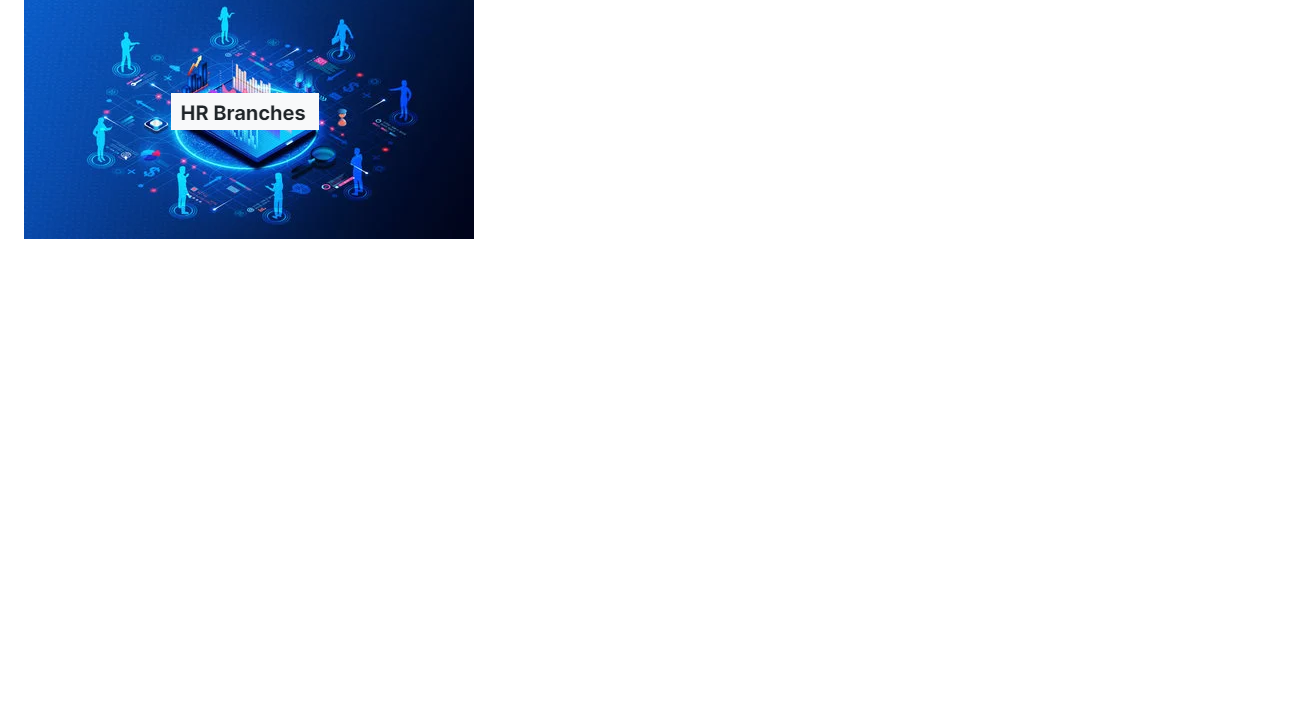
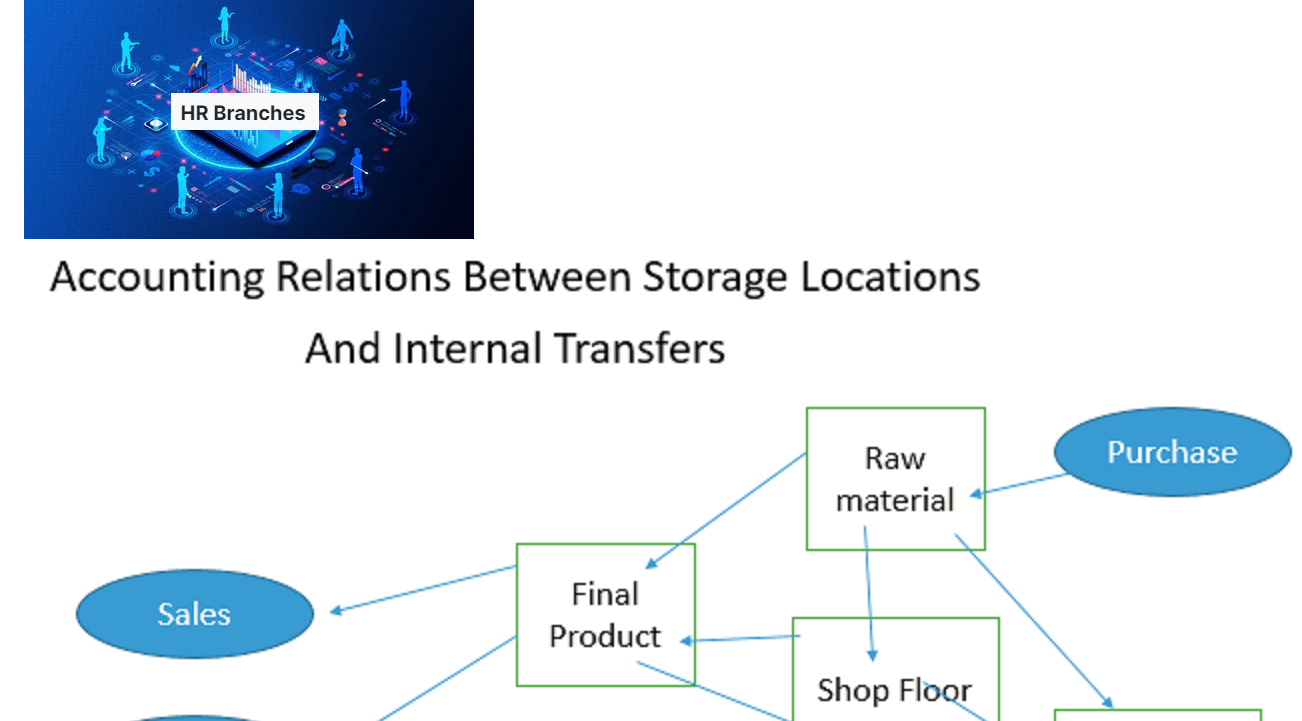
Before and after one commit to isszero06/so_edit_date_order, a plain HTML site: page so_edit_date_order/static/description/index.html in a window 1280 px wide. Shown: the part 2079-2800 px from the top of the page, 1302 px wide, since content can reach past the window. Before the commit the page ends 2318 px from the top, so only its background shows below. Drawn offline with Linux system fonts and the light colour scheme.

Commit message:
Update index.html

```diff
--- a/so_edit_date_order/static/description/index.html
+++ b/so_edit_date_order/static/description/index.html
@@ -115,6 +115,17 @@
                             </a>
                         </div>
                     </div>
+                    <div class="carousel-item" style="min-height:0px">
+                        <div class="col-xs-12 col-sm-4 col-md-4 mb16 mt16" style="float:left">
+                            <a href="https://apps.odoo.com/apps/modules/16.0/intertransfer/" target="_blank">
+                                <div style="border-radius:10px">
+                                    <img class="img img-responsive center-block"
+                                        style="border-top-left-radius:10px; border-top-right-radius:10px"
+                                        src="./modules/intertransfer.png">
+                                </div>
+                            </a>
+                        </div>
+                    </div>
                 </div>
                 <!-- Left and right controls -->
                 <a class="carousel-control-prev" href="#demo1" data-slide="prev"
```
